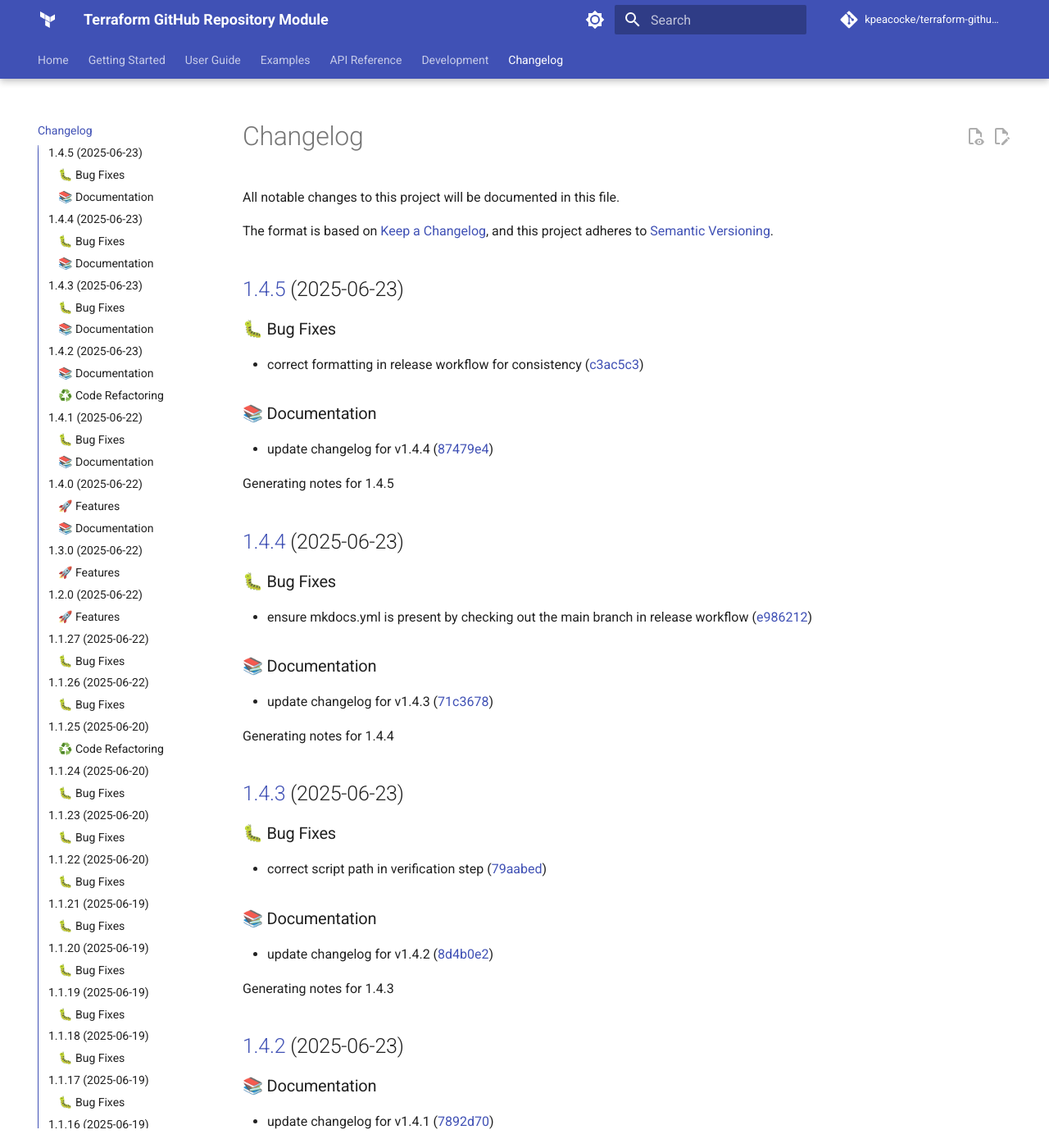
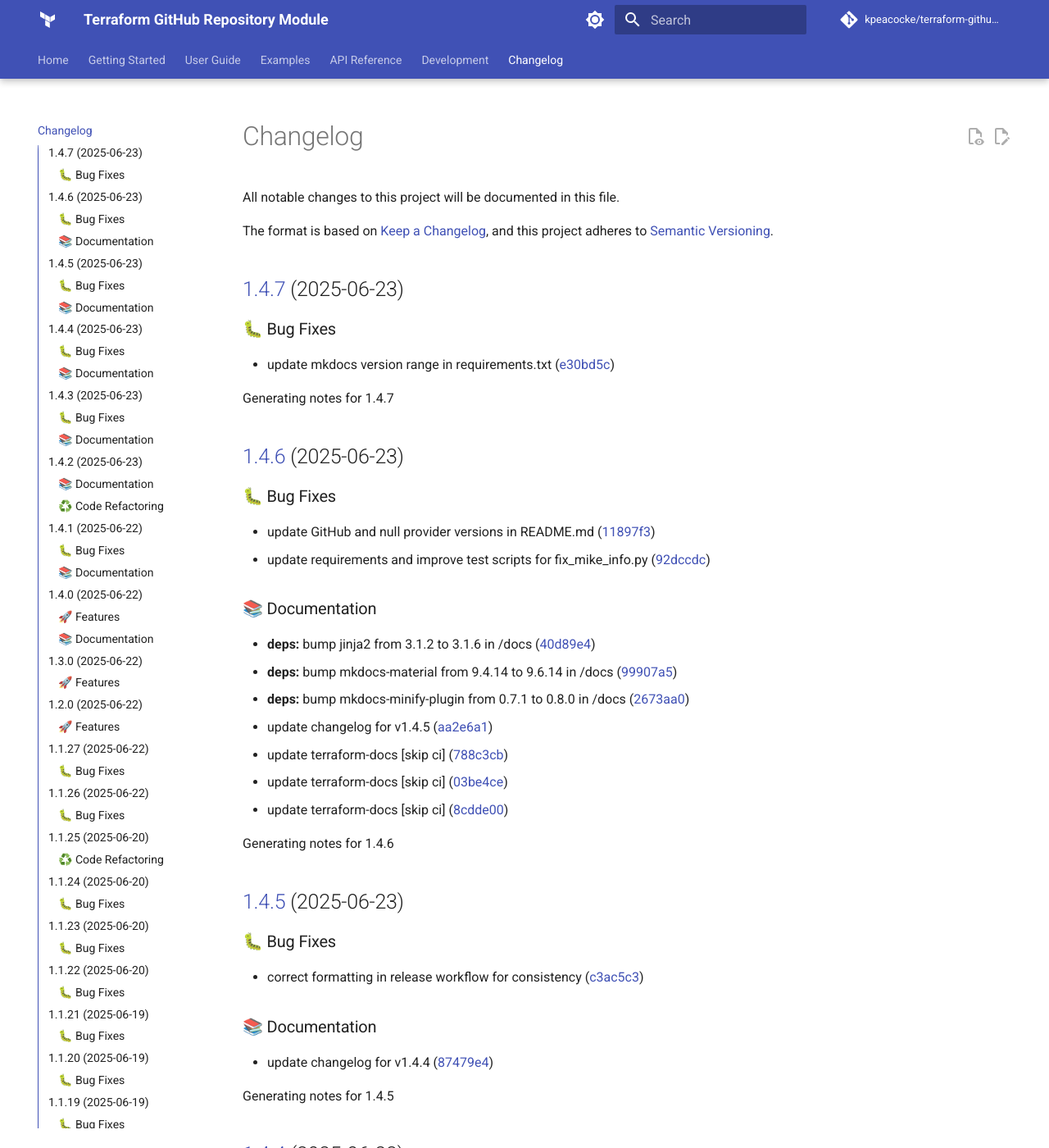
Before and after one commit to kpeacocke/terraform-github-repo, an MkDocs documentation site: the page built from docs/changelog.md, in a window 1280 px wide and 1400 px high. Shown: the whole window at 82% size. Built offline with MkDocs 1.6.1 and Material for MkDocs 9.7.7, drawn with Linux system fonts in a browser that asks for light colours; comment, search, counter and statistics services are not loaded; the version menu is left out.

Commit message:
docs: update changelog for v1.4.7

```diff
--- a/docs/changelog.md
+++ b/docs/changelog.md
@@ -6,6 +6,35 @@ The format is based on [Keep a Changelog](https://keepachangelog.com/en/1.0.0/),
 and this project adheres to [Semantic Versioning](https://semver.org/spec/v2.0.0.html).
 
 <!-- markdownlint-disable MD024 -->
+
+## [1.4.7](https://github.com/kpeacocke/terraform-github-repo/compare/v1.4.6...v1.4.7) (2025-06-23)
+
+### 🐛 Bug Fixes
+
+* update mkdocs version range in requirements.txt ([e30bd5c](https://github.com/kpeacocke/terraform-github-repo/commit/e30bd5c5985052975bf3424a1ca68aeca1c80bcc))
+
+
+Generating notes for 1.4.7
+
+## [1.4.6](https://github.com/kpeacocke/terraform-github-repo/compare/v1.4.5...v1.4.6) (2025-06-23)
+
+### 🐛 Bug Fixes
+
+* update GitHub and null provider versions in README.md ([11897f3](https://github.com/kpeacocke/terraform-github-repo/commit/11897f35804409200e48f07fcfd32761937aeee2))
+* update requirements and improve test scripts for fix_mike_info.py ([92dccdc](https://github.com/kpeacocke/terraform-github-repo/commit/92dccdceade7feac6b9beb8be810676a72f67ab4))
+
+### 📚 Documentation
+
+* **deps:** bump jinja2 from 3.1.2 to 3.1.6 in /docs ([40d89e4](https://github.com/kpeacocke/terraform-github-repo/commit/40d89e43770a8dc819cf72a693a9c5e0ceac921a))
+* **deps:** bump mkdocs-material from 9.4.14 to 9.6.14 in /docs ([99907a5](https://github.com/kpeacocke/terraform-github-repo/commit/99907a5eca26cbf6865730cdc00ab229a977329f))
+* **deps:** bump mkdocs-minify-plugin from 0.7.1 to 0.8.0 in /docs ([2673aa0](https://github.com/kpeacocke/terraform-github-repo/commit/2673aa0974aebc91566d32e34655902e0de41e05))
+* update changelog for v1.4.5 ([aa2e6a1](https://github.com/kpeacocke/terraform-github-repo/commit/aa2e6a11b7aa0783945201efad5f18e5ccb0f460))
+* update terraform-docs [skip ci] ([788c3cb](https://github.com/kpeacocke/terraform-github-repo/commit/788c3cb9cbd80feea6d6feb45e2663a176b6fa61))
+* update terraform-docs [skip ci] ([03be4ce](https://github.com/kpeacocke/terraform-github-repo/commit/03be4ced9575019d99395b37ed6010aa0d0ae6a0))
+* update terraform-docs [skip ci] ([8cdde00](https://github.com/kpeacocke/terraform-github-repo/commit/8cdde0023c98fb1539f58b870bbfffdb0c2e5b92))
+
+
+Generating notes for 1.4.6
 
 ## [1.4.5](https://github.com/kpeacocke/terraform-github-repo/compare/v1.4.4...v1.4.5) (2025-06-23)
 
```
